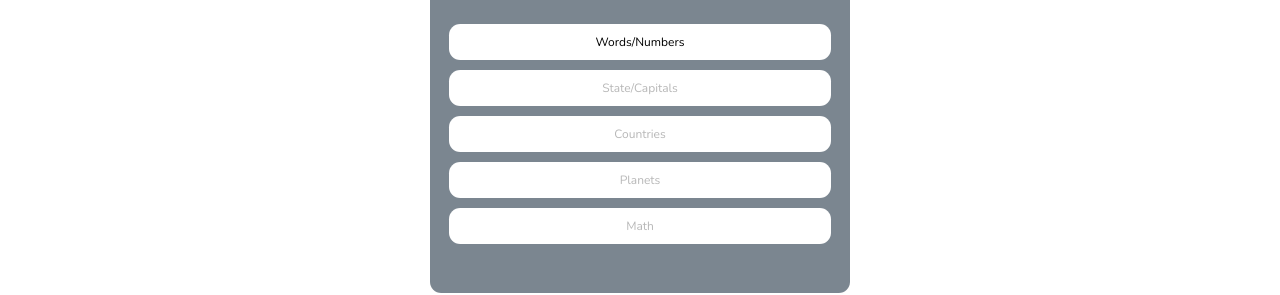
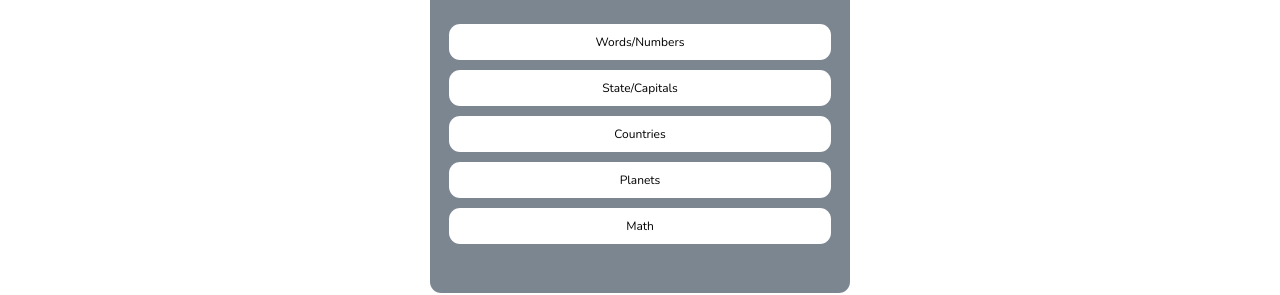
Before and after one commit to jotis00/tr-frontend, a React (Create React App) app: page /testselection in a window 1280 px wide. Shown: the part 231-526 px from the top of the page. Built offline with nearby package versions, Linux system fonts and the light colour scheme.

Commit message:
dasfdsaf

```diff
--- a/src/App.js
+++ b/src/App.js
@@ -23,7 +23,7 @@ function App() {
       <Route path="login" element = { <Login/>}/>
       <Route path="testselection" element = { <TestSelection/>}/>
       <Route path="wordnumbertest" element = { <WordNumberTest/>}/>
-      <Route path="statescapitals" element = { <StateCapitalTest/>}/>
+      <Route path="statescapitalstest" element = { <StateCapitalTest/>}/>
       <Route path="countriestest" element = { <CountriesTest/>}/>
       <Route path="planettest" element = { <PlanetTest/>}/>
       <Route path="mathtest" element = { <MathTest/>}/>
--- a/src/components/TestSelection.js
+++ b/src/components/TestSelection.js
@@ -5,23 +5,21 @@ import {useNavigate, useLocation } from 'react-router-dom';
 const TestSelection = () => {
   const navigate = useNavigate();
 
-  const wordNumberTest = () => {
-    navigate("/wordnumbertest");
-  }
-  const stateCapitalTest = () => {}
-  const countriesTest = () => {}
-  const planetTest = () => {}
-  const mathTest = () => {}
+  const wordNumberTest = () => { navigate("/wordnumbertest") }
+  const stateCapitalTest = () => {  navigate("/statescapitalstest") }
+  const countriesTest = () => { navigate("/countriestest") }
+  const planetTest = () => { navigate("/planettest") }
+  const mathTest = () => { navigate("/mathtest") }
 
   return (
     <section>
       <h1>Select Test</h1>
       <h4 className="secondary">Other Tests Coming Soon</h4>
       <button className="tsb" onClick={wordNumberTest}>Words/Numbers</button>
-      <button className="tsb" disabled={true} onClick={stateCapitalTest}>State/Capitals</button>
-      <button className="tsb" disabled={true} onClick={countriesTest}>Countries</button>
-      <button className="tsb" disabled={true} onClick={planetTest}>Planets</button>
-      <button className="tsb" disabled={true} onClick={mathTest}>Math</button>
+      <button className="tsb" onClick={stateCapitalTest}>State/Capitals</button>
+      <button className="tsb" onClick={countriesTest}>Countries</button>
+      <button className="tsb" onClick={planetTest}>Planets</button>
+      <button className="tsb" onClick={mathTest}>Math</button>
       </section>
   )
 }
```
